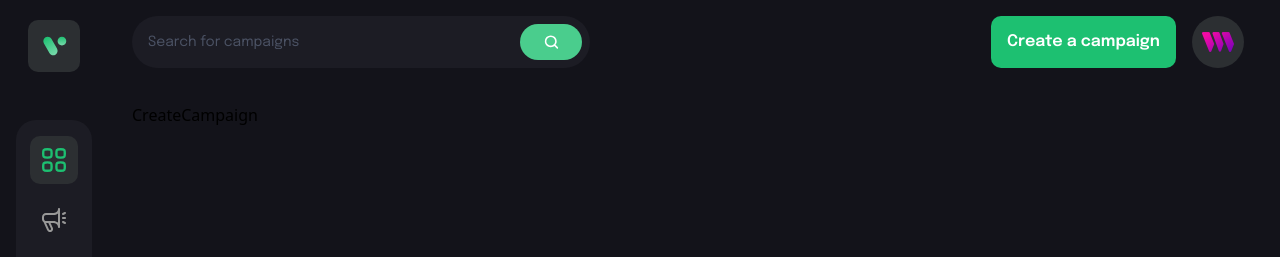
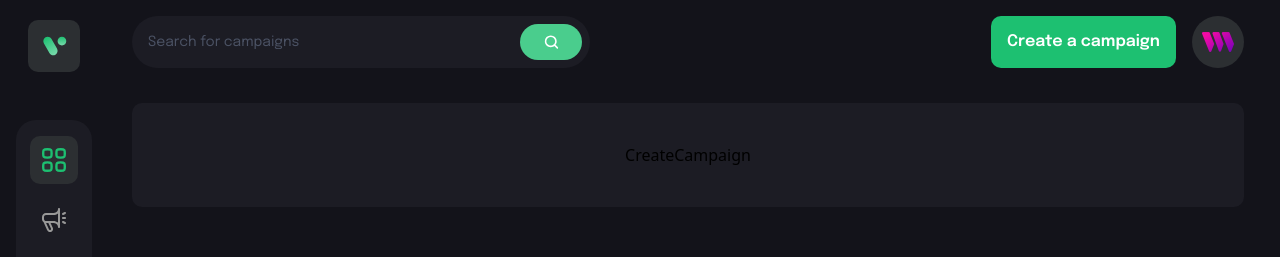
Before and after one commit to vcristian1/SmartCampaigns, a React (Vite) app in the folder client/: page /create-campaign in a window 1280 px wide. Shown: the top 257 px of the page. Built offline with nearby package versions, Linux system fonts and the light colour scheme; what @thirdweb-dev/react would draw is missing.

Commit message:
added background div in create campaign component so all contents in this page will be a child of this div

```diff
--- a/client/src/pages/CreateCampaign.jsx
+++ b/client/src/pages/CreateCampaign.jsx
@@ -19,7 +19,7 @@ const CreateCampaign = () => {
   });
 
   return (
-    <div className='bg-[#]'>CreateCampaign</div>
+    <div className='bg-[#1c1c24] flex justify-center items-center flex-col rounded-[10px] sm:p-10 p-4'>CreateCampaign</div>
   )
 }
 
```
